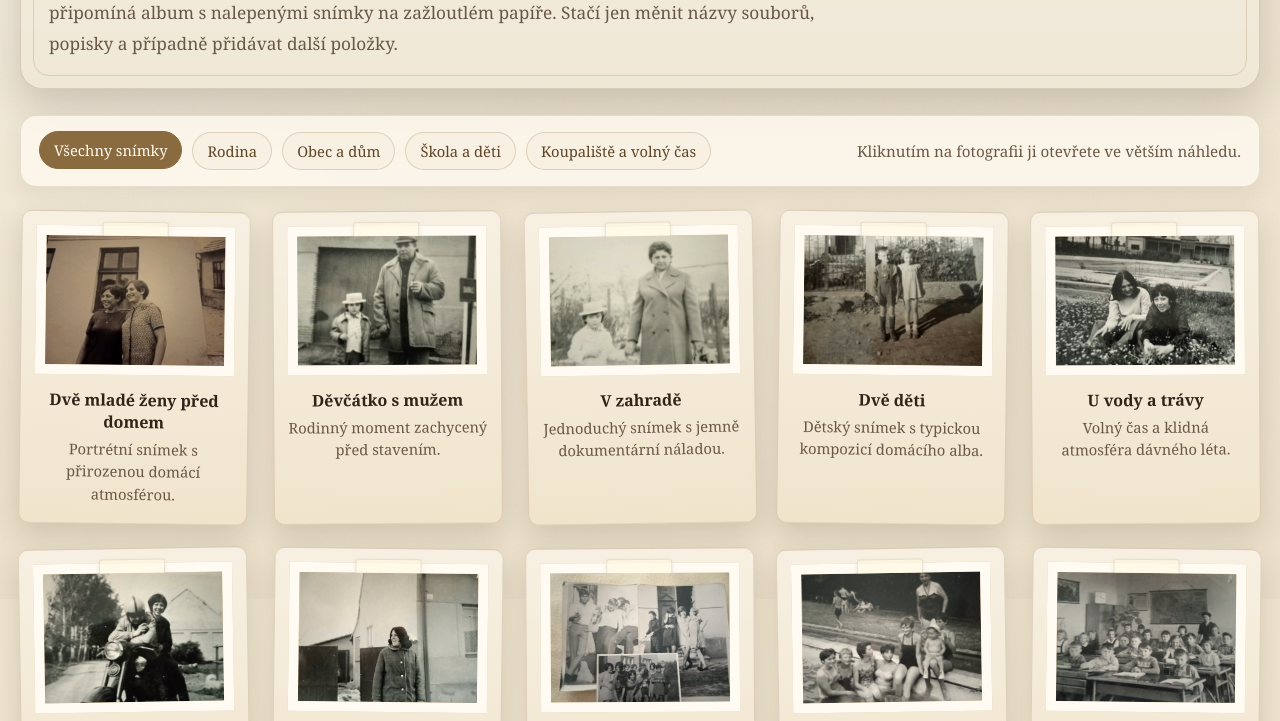
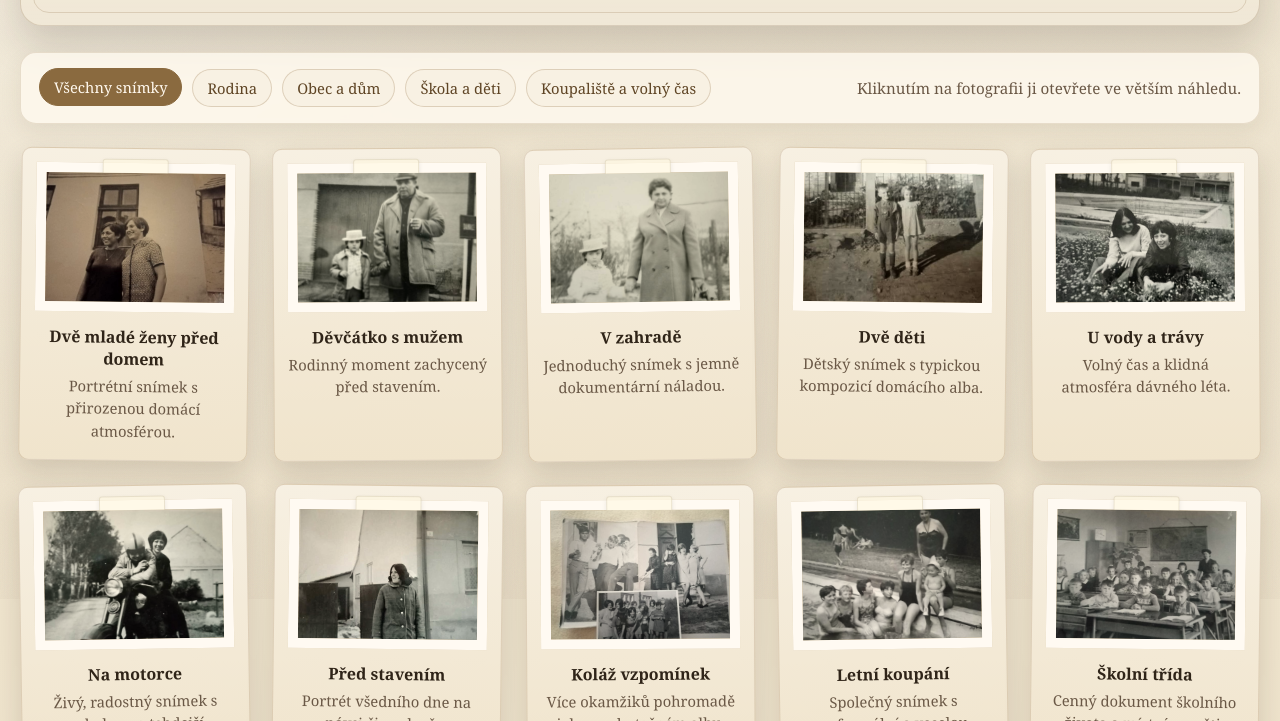
Before and after one commit to josefkrob/Damnice, a plain HTML site: page obr/galerie.html in a window 1280 px wide. Shown: the part 201-922 px from the top of the page. Drawn offline with Linux system fonts and the light colour scheme.

Commit message:
Update galerie.html

```diff
--- a/obr/galerie.html
+++ b/obr/galerie.html
@@ -316,9 +316,7 @@
       <div class="eyebrow">Rodinná kronika</div>
       <h1>Fotogalerie vzpomínek</h1>
       <p class="lead">
-        Historicky laděná galerie pro kroniku, staré fotografie a rodinné či obecní vzpomínky.
-        Vzhled připomíná album s nalepenými snímky na zažloutlém papíře. Stačí jen měnit názvy souborů,
-        popisky a případně přidávat další položky.
+        Popisky fotografií: AI :-)
       </p>
     </section>
 
@@ -505,8 +503,7 @@
       </article>
     </section>
 
-    <p class="footer-note">Tip: popisky si můžete snadno upravit přímo v kódu u jednotlivých položek galerie.</p>
-  </main>
+      </main>
 
   <div class="lightbox" id="lightbox" aria-hidden="true">
     <div class="lightbox-inner">
```
